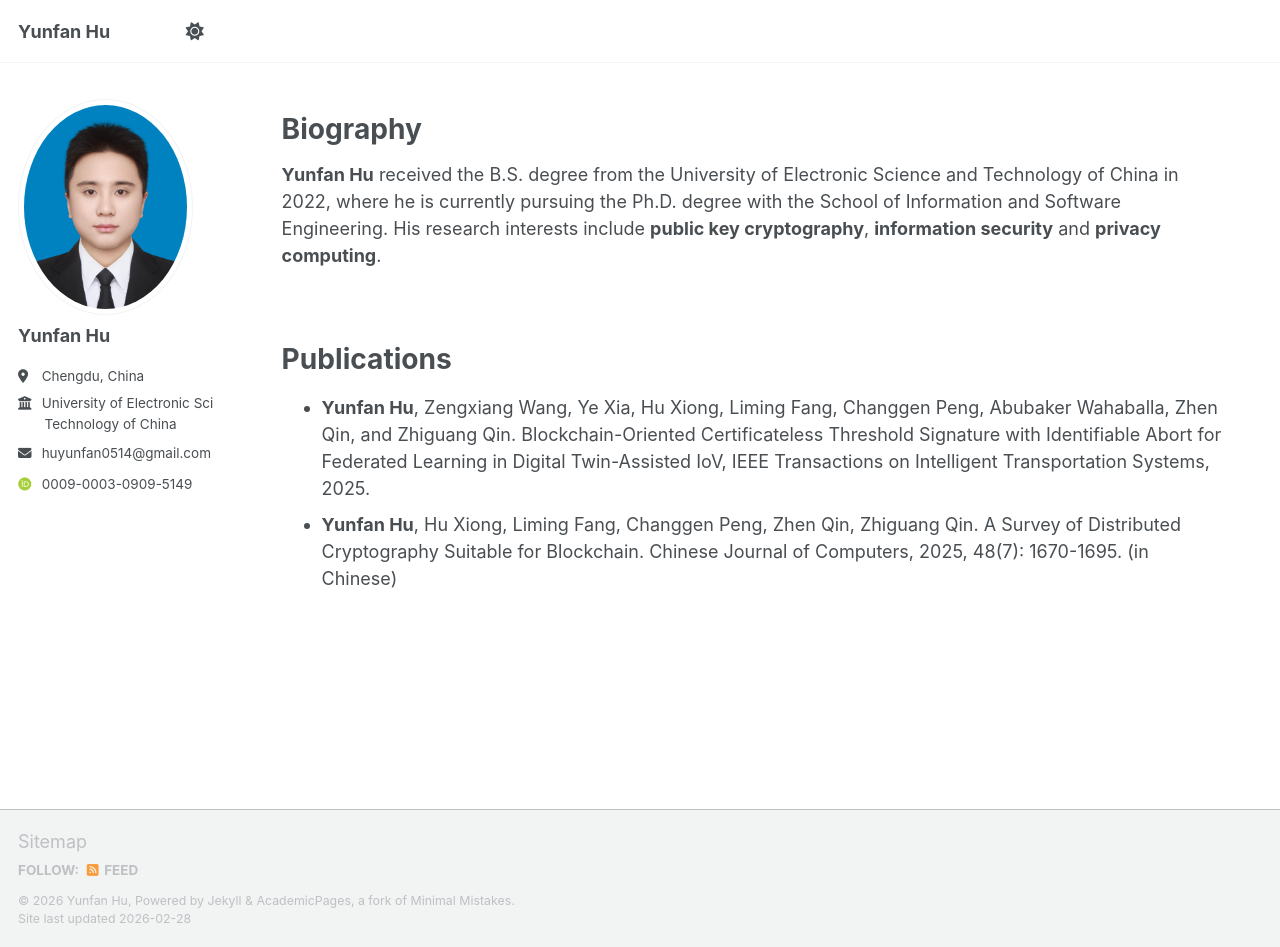
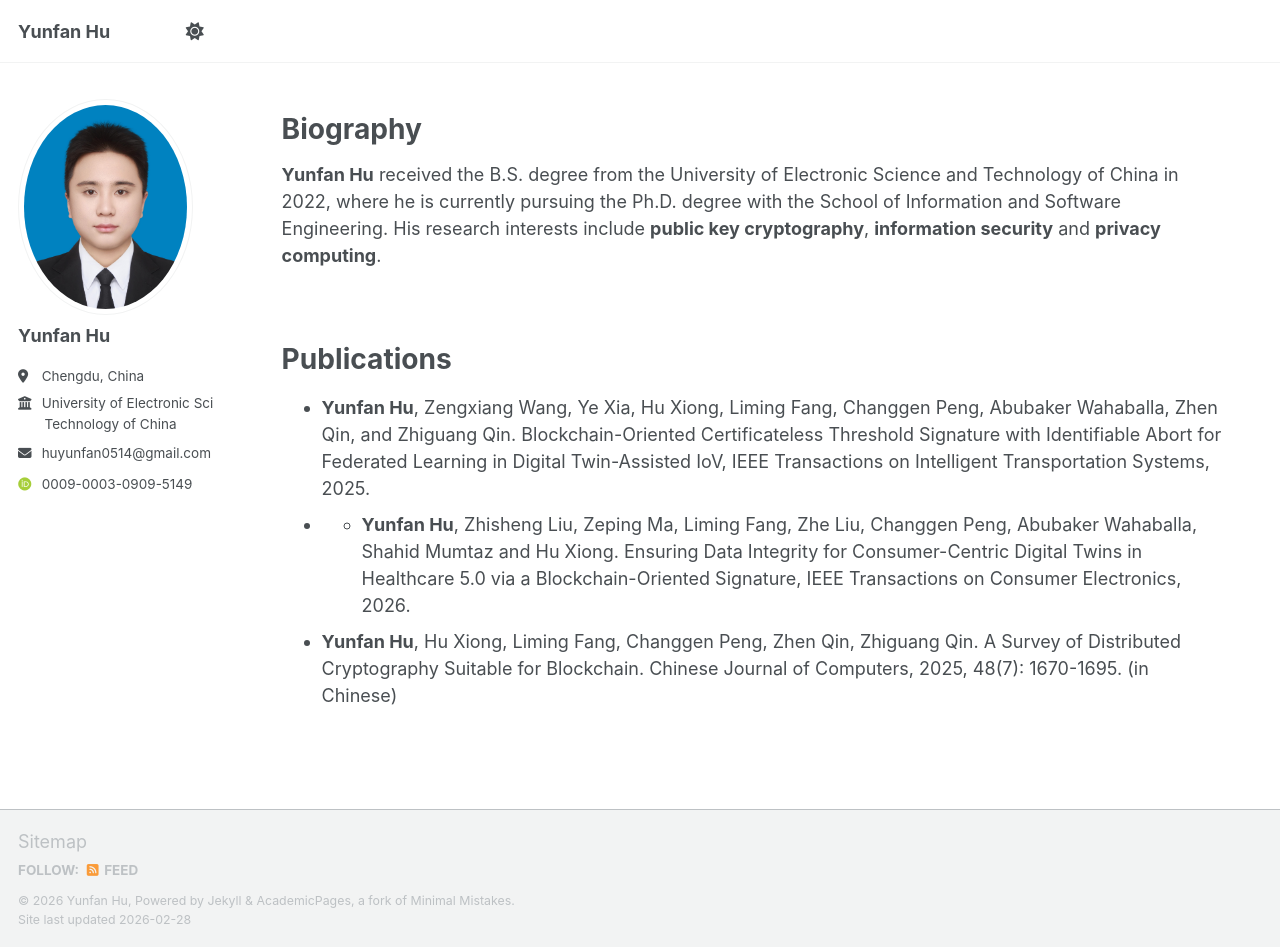
Before and after one commit to HYF0514/HYF0514.github.io, a Jekyll site: the page built from _pages/about.md, in a window 1280 px wide and 947 px high. Built offline with Jekyll 4.4.1, drawn with Linux system fonts in a browser that asks for light colours; some web fonts are replaced; a script bundle is joined from its source files by our own code; library files that are not in the unit come from our copies.

Commit message:
Update about.md

```diff
--- a/_pages/about.md
+++ b/_pages/about.md
@@ -17,4 +17,5 @@ received the B.S. degree from the University of Electronic Science and Technolog
 Publications
 ============
 * **Yunfan Hu**, Zengxiang Wang, Ye Xia, Hu Xiong, Liming Fang, Changgen Peng, Abubaker Wahaballa, Zhen Qin, and Zhiguang Qin. Blockchain-Oriented Certificateless Threshold Signature with Identifiable Abort for Federated Learning in Digital Twin-Assisted IoV, IEEE Transactions on Intelligent Transportation Systems, 2025.
+* * **Yunfan Hu**, Zhisheng Liu, Zeping Ma, Liming Fang, Zhe Liu, Changgen Peng, Abubaker Wahaballa, Shahid Mumtaz and Hu Xiong. Ensuring Data Integrity for Consumer-Centric Digital Twins in Healthcare 5.0 via a Blockchain-Oriented Signature, IEEE Transactions on Consumer Electronics, 2026.
 * **Yunfan Hu**, Hu Xiong, Liming Fang, Changgen Peng, Zhen Qin, Zhiguang Qin. A Survey of Distributed Cryptography Suitable for Blockchain. Chinese Journal of Computers, 2025, 48(7): 1670-1695. (in Chinese)
```
